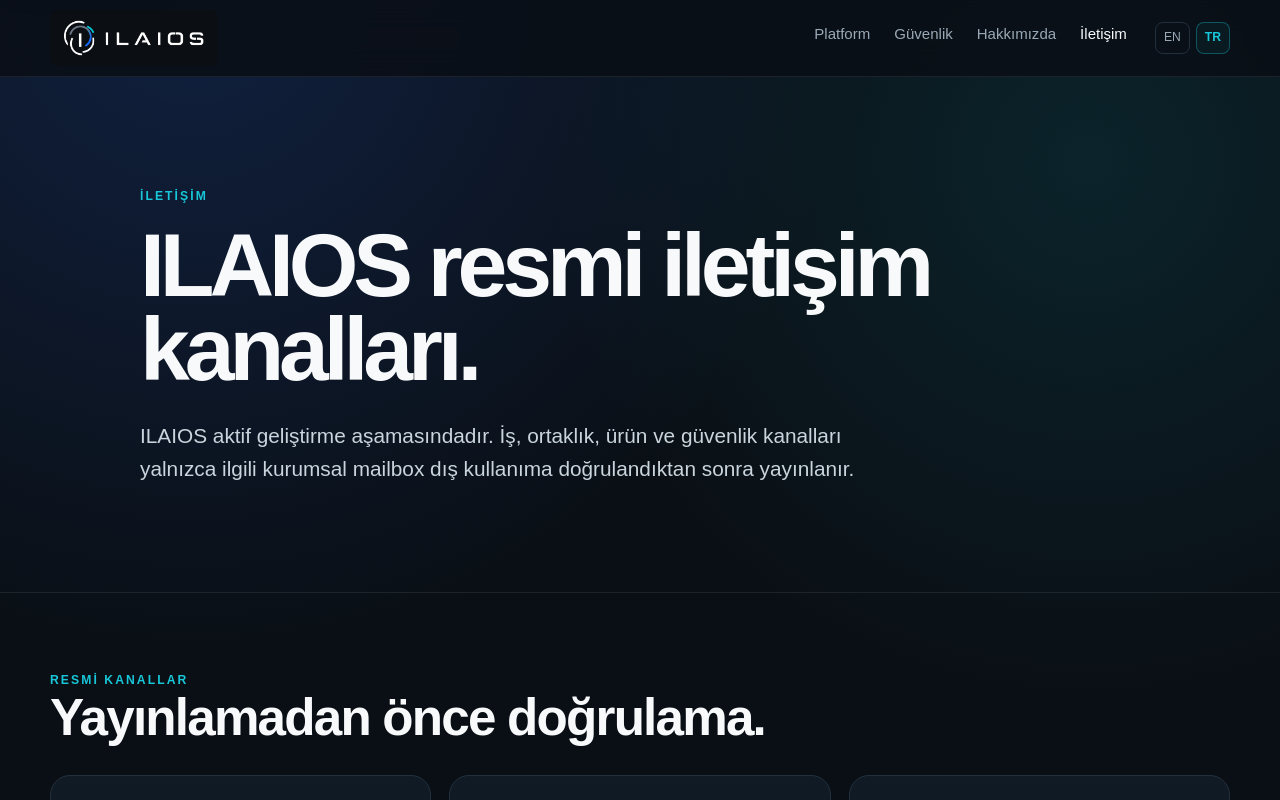
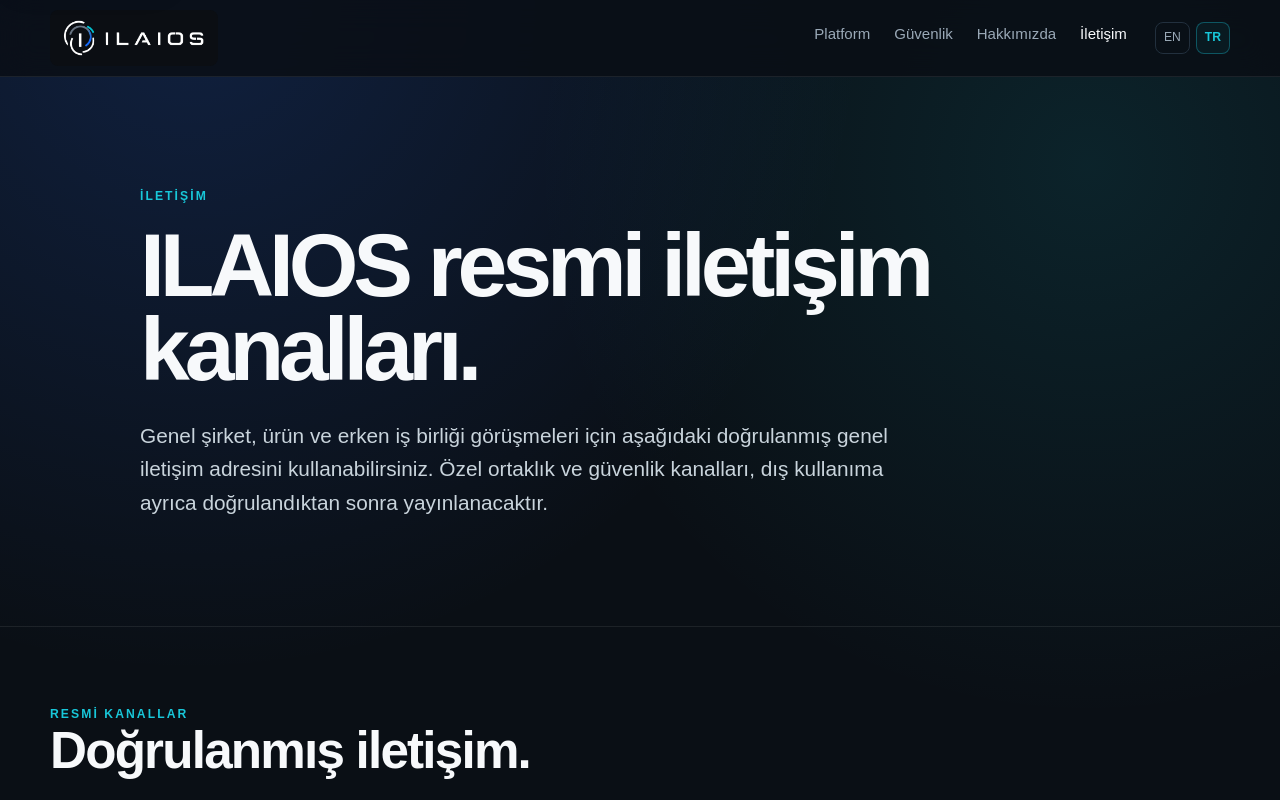
Before and after one commit to Aliturgutt/ilaios, a Next.js app in the folder apps/website/: page /tr/contact in a window 1280 px wide. Shown: the top 800 px of the page. Built offline with nearby package versions, Linux system fonts and the light colour scheme; no server answers.

Commit message:
website: publish verified Turkish contact address

```diff
--- a/apps/website/app/tr/contact/page.tsx
+++ b/apps/website/app/tr/contact/page.tsx
@@ -2,12 +2,12 @@
 
 export const metadata: Metadata = {
   title: "İletişim",
-  description: "ILAIOS resmi iletişim kanallarının mevcut durumu ve doğrulama bilgileri.",
+  description: "ILAIOS genel şirket ve ürün iletişimi için resmi iletişim bilgileri.",
   alternates: { canonical: "/tr/contact", languages: { tr: "/tr/contact", en: "/contact", "x-default": "/contact" } },
 };
 
 export default function Page(){return <>
-  <section className="shell page-hero"><div className="eyebrow">İletişim</div><h1>ILAIOS resmi iletişim kanalları.</h1><p className="lead">ILAIOS aktif geliştirme aşamasındadır. İş, ortaklık, ürün ve güvenlik kanalları yalnızca ilgili kurumsal mailbox dış kullanıma doğrulandıktan sonra yayınlanır.</p></section>
-  <section className="section"><div className="shell"><div className="eyebrow">Resmi kanallar</div><h2>Yayınlamadan önce doğrulama.</h2><div className="grid"><article className="card"><h3>İş ve ürün</h3><p>Genel şirket iletişimi ve erken ürün görüşmeleri.</p><span className="status-chip">Genel kanal doğrulanıyor</span></article><article className="card"><h3>Ortaklıklar</h3><p>Teknoloji, ekosistem, dağıtım ve stratejik iş birliği görüşmeleri.</p><span className="status-chip">Ortaklık kanalı doğrulanıyor</span></article><article className="card"><h3>Güvenlik</h3><p>Sorumlu güvenlik bildirimi ve güvenlikle ilgili iletişim.</p><span className="status-chip">Özel kanal doğrulanıyor</span></article></div></div></section>
+  <section className="shell page-hero"><div className="eyebrow">İletişim</div><h1>ILAIOS resmi iletişim kanalları.</h1><p className="lead">Genel şirket, ürün ve erken iş birliği görüşmeleri için aşağıdaki doğrulanmış genel iletişim adresini kullanabilirsiniz. Özel ortaklık ve güvenlik kanalları, dış kullanıma ayrıca doğrulandıktan sonra yayınlanacaktır.</p></section>
+  <section className="section"><div className="shell"><div className="eyebrow">Resmi kanallar</div><h2>Doğrulanmış iletişim.</h2><div className="grid"><article className="card"><h3>Genel iletişim</h3><p>Şirket, ürün ve genel iletişim talepleri.</p><p><a href="mailto:contact@ilaios.com">contact@ilaios.com</a></p><span className="status-chip">Genel kanal aktif</span></article><article className="card"><h3>Ortaklıklar</h3><p>Teknoloji, ekosistem, dağıtım ve stratejik iş birliği görüşmeleri.</p><span className="status-chip">Özel kanal doğrulaması bekleniyor</span></article><article className="card"><h3>Güvenlik</h3><p>Sorumlu güvenlik bildirimi ve güvenlikle ilgili iletişim.</p><span className="status-chip">Özel kanal doğrulaması bekleniyor</span></article></div></div></section>
   <section className="section compact-section"><div className="shell callout"><div><div className="eyebrow">Güvenlik notu</div><h2>Operasyon adresleri özel kalır.</h2></div><div><p className="muted">Altyapıya özel mailbox'lar genel iletişim adresi olarak yayınlanmaz. Doğrulanmış güvenlik bildirim adresi hazır olduğunda burada yer alacaktır.</p></div></div></section>
 </>}
```
